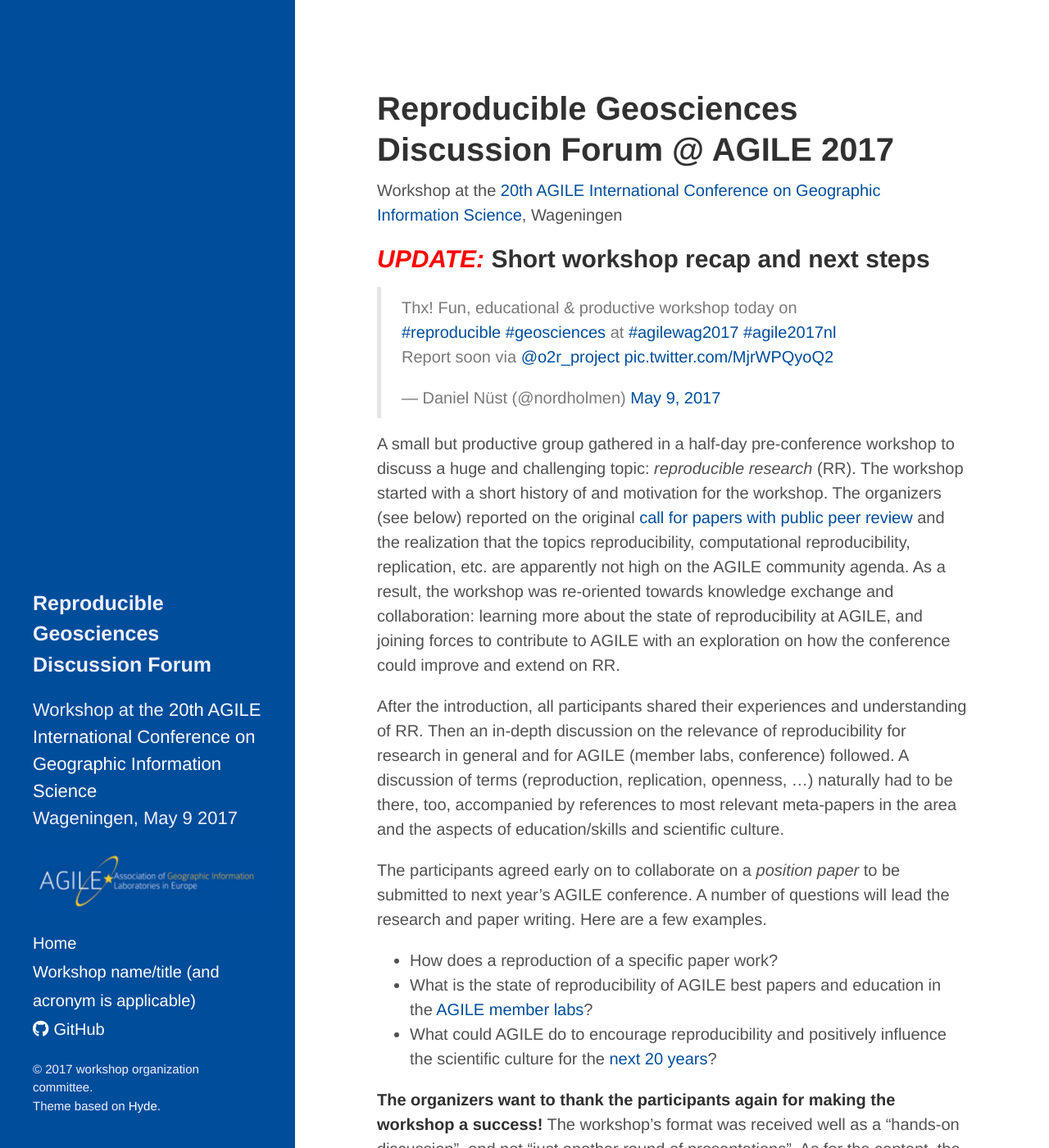
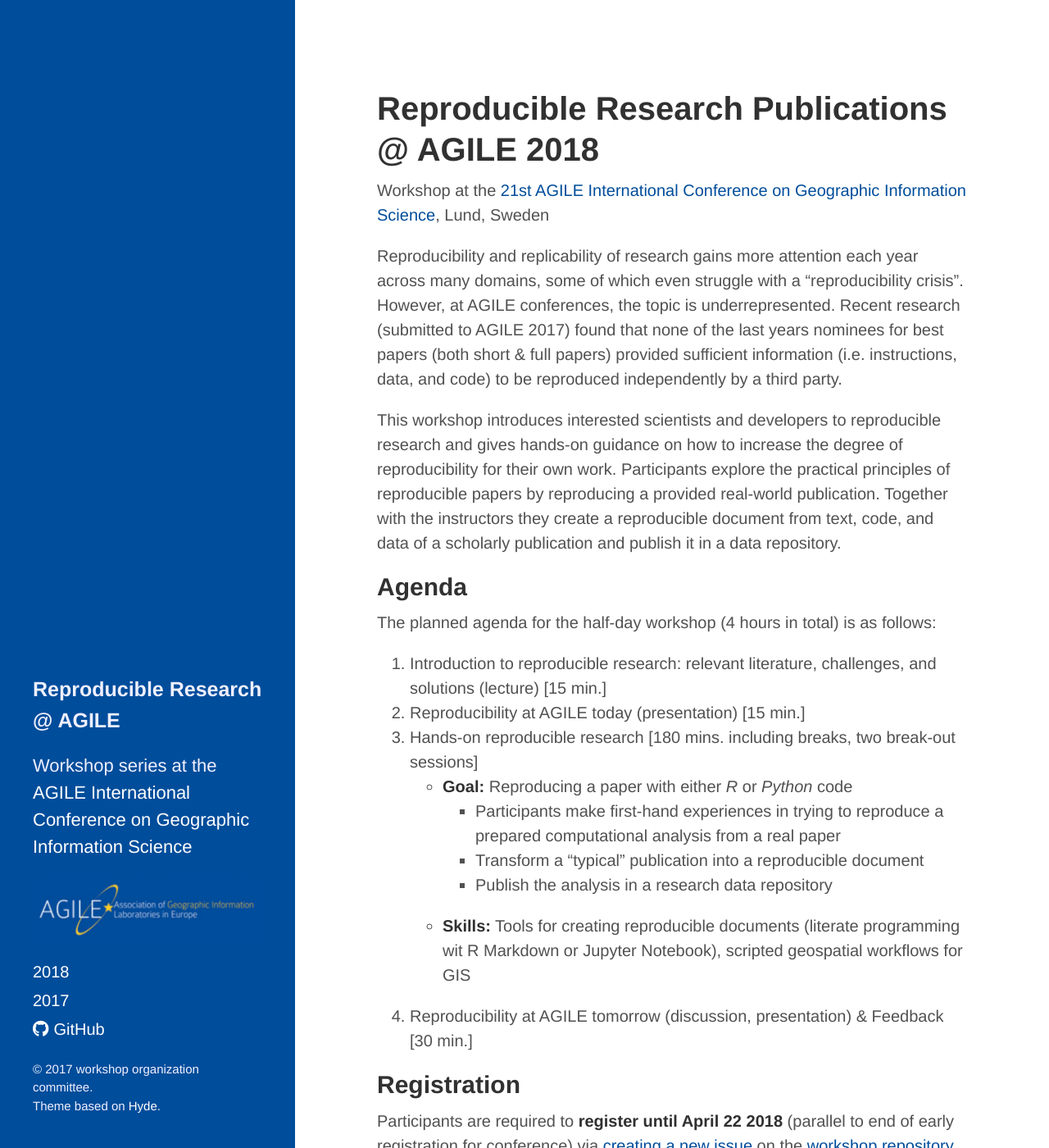
Before and after one commit to reproducible-agile/reproducible-agile.github.io, a Jekyll site: the page built from index.md, in a window 1280 px wide and 1400 px high. Shown: the whole window at 82% size. Built offline with Jekyll 4.4.1, drawn with Linux system fonts in a browser that asks for light colours; nearby versions of some CDN libraries; comment, search, counter and statistics services are not loaded; some of the changed text lies outside the part shown.

Commit message:
update webiste, prepare for repo rename and new URL

```diff
--- /dev/null
+++ b/2017.md
@@ -0,0 +1,55 @@
+---
+layout: default
+title: "2017"
+---
+
+# Reproducible Geosciences Discussion Forum @ AGILE 2017
+
+Workshop at the [20th AGILE International Conference on Geographic Information Science](http://agile-online.org/index.php/conference/conference-2017), Wageningen, The Netherlands
+
+<h2><span style="font-style: italic; color: red;">UPDATE:</span> Short workshop recap and next steps</h2>
+
+<blockquote class="twitter-tweet" data-lang="en"><p lang="en" dir="ltr">Thx! Fun, educational &amp; productive workshop today on <a href="https://twitter.com/hashtag/reproducible?src=hash">#reproducible</a> <a href="https://twitter.com/hashtag/geosciences?src=hash">#geosciences</a> at <a href="https://twitter.com/hashtag/agilewag2017?src=hash">#agilewag2017</a> <a href="https://twitter.com/hashtag/agile2017nl?src=hash">#agile2017nl</a> Report soon via <a href="https://twitter.com/o2r_project">@o2r_project</a> <a href="https://t.co/MjrWPQyoQ2">pic.twitter.com/MjrWPQyoQ2</a></p>&mdash; Daniel Nüst (@nordholmen) <a href="https://twitter.com/nordholmen/status/861966842373472256">May 9, 2017</a></blockquote>
+<script async src="//platform.twitter.com/widgets.js" charset="utf-8"></script>
+
+A small but productive group gathered in a half-day pre-conference workshop to discuss a huge and challenging topic: _reproducible research_ (RR).
+The workshop started with a short history of and motivation for the workshop. The organizers (see below) reported on the original [call for papers with public peer](https://github.com/o2r-project/agile-2017/issues/2) [review](https://github.com/o2r-project/agile-2017/issues/3) and the realization that the topics reproducibility, computational reproducibility, replication, etc. are apparently not high on the AGILE community agenda. As a result, the workshop was re-oriented towards knowledge exchange and collaboration: learning more about the state of reproducibility at AGILE, and joining forces to contribute to AGILE with an exploration on how the conference could improve and extend on RR.
+
+After the introduction, all participants shared their experiences and understanding of RR. Then an in-depth discussion on the relevance of reproducibility for research in general and for AGILE (member labs, conference) followed. A discussion of terms (reproduction, replication, openness, ...) naturally had to be there, too, accompanied by references to most relevant meta-papers in the area and the aspects of education/skills and scientific culture.
+
+The participants agreed early on to collaborate on a _position paper_ to be submitted to next year's AGILE conference. A number of questions will lead the research and paper writing. Here are a few examples.
+
+- How does a reproduction of a specific paper work?
+- What is the state of reproducibility of AGILE best papers and education in the [AGILE member labs](https://agile-online.org/index.php/community/members)?
+- What could AGILE do to encourage reproducibility and positively influence the scientific culture for the [next 20 years](https://link.springer.com/chapter/10.1007/978-3-319-56759-4_20)?
+
+**The organizers want to thank the participants again for making the workshop a success!** The workshop's format was received well as a "hands-on discussion", and not "just another round of presentations". As for the content, the participants were happy to learn about "what's happening in reproducible research", got a "first insight into a new field", and found the bits of links/papers shared during the discussion "educational". More feedback is very welcome, please get in touch. A second edition of the workshop is of course on the agenda.
+
+**Next steps** for the newly formed collaboration are first enjoying a well-organized AGILE conference and asking hard questions on reproducibility during all the diverse sessions. In a few weeks, we plan to meet online and share the progress on first actions taken for the position paper.
+
+## About
+
+Reproducible research (RR) gains more attention each year with prominent papers, editorials and blog posts as journals, researchers and funders drive forward the agenda on open science.
+But still the majority of papers analysing data, including diverse and often unique spatio-temporal observations, are not accompanied by complete materials (data, code/methods, complete results) so that anyone can reproduce the findings.
+In this workshop we want to discuss in an informal setting if and how RR is relevant for the AGILE organization as well as conference.
+The workshop's goal is to create an outline for a position paper _"Reproducible Research for the future of AGILE"_ to be submitted to AGILE 2018.
+
+**If you are interested in putting RR on the map for the AGILE community we look forward to welcome your ideas at the workshop or via email.**
+
+### Agenda
+
+**Date & time**: May 9 2017 @ 13:30-17:00 (see [conference programme](https://agile-online.org/index.php/programme-2017/detailed-programme-2017))
+
+- Introduction
+- Discussion & collaborative research and paper writing (90 minutes)
+
+### Participants
+
+[http://www.participants.eu/JD2/reproducible-computational-geosciences/](http://www.participants.eu/JD2/reproducible-computational-geosciences/)
+
+### Organizing Committee
+
+- [Daniel Nüst](https://orcid.org/0000-0002-0024-5046) (ifgi), daniel.nuest@uni-muenster.de (main contact), [@nuest](https://github.com/nuest)
+- [Frank Ostermann](https://orcid.org/0000-0002-9317-8291) (ITC), f.o.ostermann@utwente.nl, [@foost](https://github.com/foost)
+- [Markus Konkol](https://orcid.org/0000-0001-6651-0976) (ifgi), m.konkol@uni-muenster.de, [@MarkusKonk](https://github.com/MarkusKonk)
+- [Edzer Pebesma](https://orcid.org/0000-0001-8049-7069) (ifgi), edzer.pebesma@uni-muenster.de, [@edzer](https://github.com/edzer)
--- a/_config.yml
+++ b/_config.yml
@@ -8,11 +8,11 @@
 #relative_permalinks: true
 
 # Setup
-title: 'Reproducible Geosciences Discussion Forum @ AGILE 2017'
-tagline: 'Reproducible Geosciences Discussion Forum'
-description: 'Workshop at the <a href="https://agile-online.org/index.php/home-2017" title="conference website">20th AGILE International Conference on Geographic Information Science</a><br />Wageningen, May 9 2017'
-url: http://o2r.info/agile-2017/
-baseurl: /agile-2017/
+title: 'Reproducible Research @ AGILE'
+tagline: 'Reproducible Research @ AGILE'
+description: 'Workshop series at the <a href="https://agile-online.org/index.php/conference/" title="conference websites">AGILE International Conference on Geographic Information Science</a>'
+url: http://o2r.info/reproducible-agile
+baseurl: /reproducible-agile/
 
 keywords:
   - open access
@@ -28,12 +28,12 @@
 
 author:
   name: 'workshop organization committee'
-  url: http://o2r.info/agile-2017/
+  url: http://o2r.info/reproducible-agile/
 
-exclude: [README.md]
+exclude: [README.md, Gemfile, Gemfile.lock, Makefile]
 
 github:
-  repo: https://github.com/o2r-project/agile-2017
+  repo: https://github.com/o2r-project/reproducible-agile/
 
 # ribbon itself by https://github.com/simonwhitaker/github-fork-ribbon-css
 ribbon:
@@ -41,4 +41,5 @@
   text: 'Submit abstract'
   url: 'https://github.com/o2r-project/agile-2017#fork-destination-box'
 
-#gems:
+gems:
+  - jekyll-sitemap
--- a/_includes/sidebar.html
+++ b/_includes/sidebar.html
@@ -4,25 +4,14 @@
       <!--<a href="{{ site.baseurl }}"></a>-->
       <p class="lead">{{ site.tagline }}</p>
       <p class="lead_small">{{ site.description }}</p>
-      <a href="https://agile-online.org/index.php/home-2017" title="conference website"><img alt="AGILE logo" class="center" src="{{site.baseurl}}public/images/AGILE-logo.png" style="margin-bottom: 1em;" /></a>
+      <a href="https://agile-online.org/index.php/conference/" title="conference website"><img alt="AGILE logo" class="center" src="{{site.baseurl}}public/images/AGILE-logo.png" style="margin-bottom: 1em;" /></a>
     </div>
 
     <nav class="sidebar-nav">
-      <a class="sidebar-nav-item{% if page.url == site.baseurl %} active{% endif %}" href="{{ site.baseurl }}">Home</a>
-
-      {% assign pages_list = site.pages %}
-      {% for node in pages_list %}
-        {% unless node.exclude_from_nav %}
-          {% if node.title != null %}
-            {% if node.layout == "page" %}
-              <a class="sidebar-nav-item{% if page.url == node.url %} active{% endif %}" href="{{ node.url }}">{{ node.title }}</a>
-            {% endif %}
-          {% endif %}
-        {% endunless %}
-      {% endfor %}
-
+      <!-- <a class="sidebar-nav-item{% if page.url == site.baseurl %} active{% endif %}" href="{{ site.baseurl }}/">Home</a> -->
+      <a class="sidebar-nav-item{% if page.url == site.baseurl %} active{% endif %}" href="{{ site.baseurl }}">2018</a>
+      <a class="sidebar-nav-item{% if page.url contains '2017' %} active{% endif %}" href="{{ site.baseurl }}2017">2017</a>
       <a class="sidebar-nav-item" href="{{ site.github.repo }}"><i class="fa fa-github" style="margin-right: 0.3em;" aria-hidden="true"></i>GitHub</a>
-
     </nav>
 
     <p class="small">&copy; {{ site.time | date: '%Y' }} {{ site.author.name}}.<br />
--- a/index.md
+++ b/index.md
@@ -1,55 +1,68 @@
 ---
 layout: default
-title: Home
+title: Reproducible Research Publications at AGILE 2018
+keywords:
+    - reproducible research
+    - open science
+    - reproducibility
+    - software carpentry
+    - data carpentry
+    - reproducible paper
+    - R Markdown
+    - Jupyter Notebooks
 ---
 
-# Reproducible Geosciences Discussion Forum @ AGILE 2017
+# Reproducible Research Publications @ AGILE 2018
 
-Workshop at the [20th AGILE International Conference on Geographic Information Science](https://agile-online.org/index.php/home-2017), Wageningen
+Workshop at the [21st AGILE International Conference on Geographic Information Science](http://agile-online.org/index.php/conference/conference-2018), Lund, Sweden
 
-<h2><span style="font-style: italic; color: red;">UPDATE:</span> Short workshop recap and next steps</h2>
+Reproducibility and replicability of research gains more attention each year across many domains, some of which even struggle with a "reproducibility crisis".
+However, at AGILE conferences, the topic is underrepresented.
+Recent research (submitted to AGILE 2017) found that none of the last years nominees for best papers (both short & full papers) provided sufficient information (i.e. instructions, data, and code) to be reproduced independently by a third party.
 
-<blockquote class="twitter-tweet" data-lang="en"><p lang="en" dir="ltr">Thx! Fun, educational &amp; productive workshop today on <a href="https://twitter.com/hashtag/reproducible?src=hash">#reproducible</a> <a href="https://twitter.com/hashtag/geosciences?src=hash">#geosciences</a> at <a href="https://twitter.com/hashtag/agilewag2017?src=hash">#agilewag2017</a> <a href="https://twitter.com/hashtag/agile2017nl?src=hash">#agile2017nl</a> Report soon via <a href="https://twitter.com/o2r_project">@o2r_project</a> <a href="https://t.co/MjrWPQyoQ2">pic.twitter.com/MjrWPQyoQ2</a></p>&mdash; Daniel Nüst (@nordholmen) <a href="https://twitter.com/nordholmen/status/861966842373472256">May 9, 2017</a></blockquote>
-<script async src="//platform.twitter.com/widgets.js" charset="utf-8"></script>
+This workshop introduces interested scientists and developers to reproducible research and gives hands-on guidance on how to increase the degree of reproducibility for their own work.
+Participants explore the practical principles of reproducible papers by reproducing a provided real-world publication.
+Together with the instructors they create a reproducible document from text, code, and data of a scholarly publication and publish it in a data repository.
 
-A small but productive group gathered in a half-day pre-conference workshop to discuss a huge and challenging topic: _reproducible research_ (RR).
-The workshop started with a short history of and motivation for the workshop. The organizers (see below) reported on the original [call for papers with public peer](https://github.com/o2r-project/agile-2017/issues/2) [review](https://github.com/o2r-project/agile-2017/issues/3) and the realization that the topics reproducibility, computational reproducibility, replication, etc. are apparently not high on the AGILE community agenda. As a result, the workshop was re-oriented towards knowledge exchange and collaboration: learning more about the state of reproducibility at AGILE, and joining forces to contribute to AGILE with an exploration on how the conference could improve and extend on RR.
+## Agenda
 
-After the introduction, all participants shared their experiences and understanding of RR. Then an in-depth discussion on the relevance of reproducibility for research in general and for AGILE (member labs, conference) followed. A discussion of terms (reproduction, replication, openness, ...) naturally had to be there, too, accompanied by references to most relevant meta-papers in the area and the aspects of education/skills and scientific culture.
+The planned agenda for the half-day workshop (4 hours in total) is as follows:
 
-The participants agreed early on to collaborate on a _position paper_ to be submitted to next year's AGILE conference. A number of questions will lead the research and paper writing. Here are a few examples.
+1. Introduction to reproducible research: relevant literature, challenges, and solutions (lecture) [15 min.]
+2. Reproducibility at AGILE today (presentation) [15 min.]
+3. Hands-on reproducible research [180 mins. including breaks, two break-out sessions]
+    - **Goal:** Reproducing a paper with either _R_ or _Python_ code
+        - Participants make first-hand experiences in trying to reproduce a prepared computational analysis from a real paper
+        - Transform a "typical" publication into a reproducible document
+        - Publish the analysis in a research data repository
+    - **Skills:** Tools for creating reproducible documents (literate programming wit R Markdown or Jupyter Notebook), scripted geospatial workflows for GIS
+4. Reproducibility at AGILE tomorrow (discussion, presentation) & Feedback [30 min.]
 
-- How does a reproduction of a specific paper work?
-- What is the state of reproducibility of AGILE best papers and education in the [AGILE member labs](https://agile-online.org/index.php/community/members)?
-- What could AGILE do to encourage reproducibility and positively influence the scientific culture for the [next 20 years](https://link.springer.com/chapter/10.1007/978-3-319-56759-4_20)?
+## Registration
 
-**The organizers want to thank the participants again for making the workshop a success!** The workshop's format was received well as a "hands-on discussion", and not "just another round of presentations". As for the content, the participants were happy to learn about "what's happening in reproducible research", got a "first insight into a new field", and found the bits of links/papers shared during the discussion "educational". More feedback is very welcome, please get in touch. A second edition of the workshop is of course on the agenda.
+Participants are required to **register until April 22 2018** (parallel to end of early registration for conference) via [creating a new issue](https://github.com/o2r-project/reproducible-agile/issues/new) on the [workshop repository on GitHub](https://github.com/o2r-project/reproducible-agile) [both links to be created after acceptance].
 
-**Next steps** for the newly formed collaboration are first enjoying a well-organized AGILE conference and asking hard questions on reproducibility during all the diverse sessions. In a few weeks, we plan to meet online and share the progress on first actions taken for the position paper.
+The registration must include
 
-## About
+1. preferred hands-on session (_R_ or _Python_),
+1. a short description of experience in R and/or Python
+1. a summary of computational work, if available with references to published papers, data or code, and
+1. plans for future computer-based research.
 
-Reproducible research (RR) gains more attention each year with prominent papers, editorials and blog posts as journals, researchers and funders drive forward the agenda on open science.
-But still the majority of papers analysing data, including diverse and often unique spatio-temporal observations, are not accompanied by complete materials (data, code/methods, complete results) so that anyone can reproduce the findings.
-In this workshop we want to discuss in an informal setting if and how RR is relevant for the AGILE organization as well as conference.
-The workshop's goal is to create an outline for a position paper _"Reproducible Research for the future of AGILE"_ to be submitted to AGILE 2018.
+Basic skills, ideally with practical experiences as part of a research project, in the selected programming language are required to participate in the workshop - please get in touch if you are unsure!
 
-**If you are interested in putting RR on the map for the AGILE community we look forward to welcome your ideas at the workshop or via email.**
+In case of a high number of publications, participants may be selected based on the submitted material.
+Participants must bring their own computers and be prepared to install software before the workshop.
 
-### Agenda
+The number and topics of hands-on sessions depend on room availability and participants' interests.
+They will be announced on _May 15 2018_.
 
-**Date & time**: May 9 2017 @ 13:30-17:00 (see [conference programme](https://agile-online.org/index.php/programme-2017/detailed-programme-2017))
-
-- Introduction
-- Discussion & collaborative research and paper writing (90 minutes)
-
-### Participants
-
-[http://www.participants.eu/JD2/reproducible-computational-geosciences/](http://www.participants.eu/JD2/reproducible-computational-geosciences/)
-
-### Organizing Committee
+## Organizing Committee
 
 - [Daniel Nüst](https://orcid.org/0000-0002-0024-5046) (ifgi), daniel.nuest@uni-muenster.de (main contact), [@nuest](https://github.com/nuest)
 - [Frank Ostermann](https://orcid.org/0000-0002-9317-8291) (ITC), f.o.ostermann@utwente.nl, [@foost](https://github.com/foost)
 - [Markus Konkol](https://orcid.org/0000-0001-6651-0976) (ifgi), m.konkol@uni-muenster.de, [@MarkusKonk](https://github.com/MarkusKonk)
-- [Edzer Pebesma](https://orcid.org/0000-0001-8049-7069) (ifgi), edzer.pebesma@uni-muenster.de, [@edzer](https://github.com/edzer)
+- [Barbara Hofer](https://orcid.org/0000-0001-7078-3766) (Z_GIS)
+- [Carlos Granell](https://orcid.org/0000-0003-1004-9695) (Jaume I)
+- [Valentina Cerutti](https://orcid.org/0000-0002-9612-1581) (ITC)
+- [Rusne Sileryte](https://orcid.org/0000-0002-8245-3016) (OTB, TU Delft)
--- a/public/css/hyde.css
+++ b/public/css/hyde.css
@@ -96,7 +96,7 @@
   text-decoration: underline;
 }
 .sidebar-nav-item.active {
-  font-weight: bold;
+  font-weight: bolder;
 }
 
 /* Sticky sidebar
```
Also changed, not shown: 1 other file.
